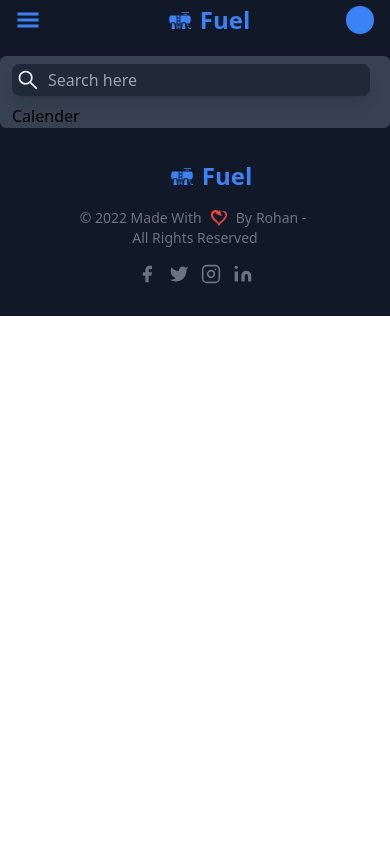
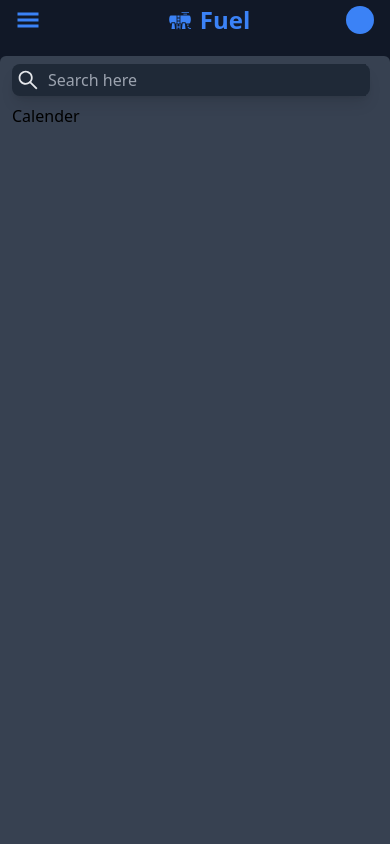
Before and after one commit to RohanSingh182003/Admin-Dashboard, a React (Vite) app: page /calender in a window 390 px wide. Shown: the top 844 px of the page. Built offline with nearby package versions, Linux system fonts and the light colour scheme.

Commit message:
createing other pages

```diff
--- a/src/App.jsx
+++ b/src/App.jsx
@@ -137,23 +137,21 @@ function App() {
           <div ref={ref} className='my-12 px-6 lg:px-0 py-14 lg:py-0 transform transition-transform -translate-x-full lg:translate-x-0 z-10 h-[100vh] absolute -top-10 bg-gray-900 left-0'>
             <ImCross onClick={toggleSidebar} className="absolute top-3 right-4 text-xl text-gray-500 lg:hidden cursor-pointer"/>
             <ul className='flex flex-col items-center space-y-5'>
-              <Link to={"/"} className='w-40 text-gray-300 flex items-center cursor-pointer font-semibold'><MdOutlineSpaceDashboard className="text-xl mx-2" /> Dashboard</Link>
-              <Link to={"fuelefficiency"} className='w-40 text-gray-300 flex items-center cursor-pointer font-semibold'><GiFuelTank className="text-xl mx-2" /> Fuel Efficiency</Link>
-              <Link to={"documents"} className='w-40 text-gray-300 flex items-center cursor-pointer font-semibold'><TiDocumentText className="text-xl mx-2" /> Documents</Link>
-              <Link to={"messages"} className='w-40 text-gray-300 flex items-center cursor-pointer font-semibold'><AiOutlineMessage className="text-xl mx-2" /> Messages</Link>
-              <Link to={"settings"} className='w-40 text-gray-300 flex items-center cursor-pointer font-semibold'><FiSettings className="text-xl mx-2" /> Settings</Link>
-              <Link to={"calender"} className='w-40 text-gray-300 flex items-center cursor-pointer font-semibold'><BsCalendar4Week className="text-xl mx-2" /> Calender</Link>
-              <Link to={"helpcenter"} className='w-40 text-gray-300 flex items-center cursor-pointer font-semibold'><MdOutlineCall className="text-xl mx-2" /> Help Center</Link>
+              <Link to={"/"} className='w-40 text-gray-300 flex items-center cursor-pointer font-semibold -ml-10'><div className="flex items-center my-1 lg:my-4 lg:ml-4 text-3xl text-blue-500"><GiFuelTank className="ml-8 mr-2 -mt-1" /> <p>Fuel</p>
+          </div></Link>
+              <Link to={"/"} className='w-40 text-gray-300 flex items-center cursor-pointer font-semibold hover:underline hover:underline-offset-4 hover:text-blue-500'><MdOutlineSpaceDashboard className="text-xl mx-2" /> Dashboard</Link>
+              <Link to={"fuelefficiency"} className='w-40 text-gray-300 flex items-center cursor-pointer font-semibold hover:underline hover:underline-offset-4 hover:text-blue-500'><GiFuelTank className="text-xl mx-2" /> Fuel Efficiency</Link>
+              <Link to={"documents"} className='w-40 text-gray-300 flex items-center cursor-pointer font-semibold hover:underline hover:underline-offset-4 hover:text-blue-500'><TiDocumentText className="text-xl mx-2" /> Documents</Link>
+              <Link to={"messages"} className='w-40 text-gray-300 flex items-center cursor-pointer font-semibold hover:underline hover:underline-offset-4 hover:text-blue-500'><AiOutlineMessage className="text-xl mx-2" /> Messages</Link>
+              <Link to={"settings"} className='w-40 text-gray-300 flex items-center cursor-pointer font-semibold hover:underline hover:underline-offset-4 hover:text-blue-500'><FiSettings className="text-xl mx-2" /> Settings</Link>
+              <Link to={"calender"} className='w-40 text-gray-300 flex items-center cursor-pointer font-semibold hover:underline hover:underline-offset-4 hover:text-blue-500'><BsCalendar4Week className="text-xl mx-2" /> Calender</Link>
+              <Link to={"helpcenter"} className='w-40 text-gray-300 flex items-center cursor-pointer font-semibold hover:underline hover:underline-offset-4 hover:text-blue-500'><MdOutlineCall className="text-xl mx-2" /> Help Center</Link>
               <Link to={"logout"} className='w-40 text-blue-600 flex items-center cursor-pointer font-semibold'><MdLogout className="text-xl mx-2 mt-28" /><span className="mt-28"> Log out</span></Link>
             </ul>
           </div>
         </div>
         {/* ----------------------Middle Section-------------------------------- */}
         <div className='w-full lg:w-10/12 relative bg-gray-700 rounded-md flex justify-evenly lg:p-4'>
-          <div className="absolute -top-14 hidden lg:block">
-        <div className="flex items-center my-1 lg:my-4 lg:ml-4 text-3xl text-blue-500"><GiFuelTank className="ml-8 mr-2 -mt-1" /> <p>Fuel</p>
-          </div>
-          </div>
           <div className="w-full lg:w-9/12 pl-3 pr-5">
             {/* search bar */}
             <div className="flex bg-gray-800 rounded-lg my-2 shadow-lg">
--- a/src/Components/Calender.jsx
+++ b/src/Components/Calender.jsx
@@ -2,7 +2,7 @@ import React from 'react'
 
 const Calender = () => {
   return (
-    <div>Calender</div>
+    <div className='h-[100vh] w-[100vw]'>Calender</div>
   )
 }
 
--- a/src/Components/DashBoard.jsx
+++ b/src/Components/DashBoard.jsx
@@ -2,7 +2,7 @@ import React from 'react'
 
 const DashBoard = () => {
   return (
-    <div>FuelEfficiency</div>
+    <div className='h-[100vh] w-[100vw]'>DashBoard</div>
   )
 }
 
--- a/src/Components/Documents.jsx
+++ b/src/Components/Documents.jsx
@@ -2,7 +2,7 @@ import React from 'react'
 
 const Documents = () => {
   return (
-    <div>Documents</div>
+    <div className='h-[100vh] w-[100vw]'>Documents</div>
   )
 }
 
--- a/src/Components/FuelEfficiency.jsx
+++ b/src/Components/FuelEfficiency.jsx
@@ -62,23 +62,23 @@ const FuelEfficiency = () => {
                 <p className="text-gray-400">Vehicle Control</p>
                 <div className="flex justify-between items-center lg:items-start overflow-x-scroll scrollbar-hide my-2 lg:my-0">
                   {/* drive duration */}
-                <div onClick={()=>{setDriveDuration(!driveDuration)}} className="h-24 lg:h-28 w-[45%] shadow-xl rounded-md bg-gray-800 p-2 cursor-pointer">
+                <div className="h-24 lg:h-28 w-[45%] shadow-xl rounded-md bg-gray-800 p-2 cursor-pointer">
                     <div className="bg-gray-900 p-2 rounded-md w-fit">
                       <BsStopwatch className="text-gray-100 text-xl" />
                     </div>
                     <p className="text-[0.6rem] w-20 text-gray-200 font-semibold my-1">Drive Duration</p>
-                    <div className={`flex items-center p-[0.1rem] my-2 rounded-xl ${driveDuration?'bg-gray-100':'border text-gray-300'} w-fit`}>
+                    <div onClick={()=>{setDriveDuration(!driveDuration)}} className={`flex items-center p-[0.1rem] my-2 rounded-xl ${driveDuration?'bg-gray-100':'border text-gray-300'} w-fit`}>
                       <p className="text-[0.6rem]">{driveDuration?'On':'Off'}</p>
                       <div className={`h-3 w-3 rounded-full ${driveDuration?'bg-blue-500':'bg-gray-300'} ml-1`}></div>
                     </div>
                   </div>
                   {/* alert sync */}
-                  <div onClick={()=>{setAlertSync(!alertSync)}} className="h-24 lg:h-28 w-[45%] shadow-xl rounded-md bg-gray-800 p-2 cursor-pointer">
+                  <div className="h-24 lg:h-28 w-[45%] shadow-xl rounded-md bg-gray-800 p-2 cursor-pointer">
                     <div className="bg-gray-900 p-2 rounded-md w-fit">
                       <AiOutlineWarning className="text-gray-100 text-xl" />
                     </div>
                     <p className="text-[0.6rem] w-20 text-gray-200 font-semibold my-1">Alert Sync</p>
-                    <div className={`flex items-center p-[0.1rem] my-2 rounded-xl ${alertSync?'bg-gray-100':'border text-gray-300'} w-fit`}>
+                    <div onClick={()=>{setAlertSync(!alertSync)}} className={`flex items-center p-[0.1rem] my-2 rounded-xl ${alertSync?'bg-gray-100':'border text-gray-300'} w-fit`}>
                       <p className="text-[0.6rem]">{alertSync?'On':'Off'}</p>
                       <div className={`h-3 w-3 rounded-full ${alertSync?'bg-blue-500':'bg-gray-300'} ml-1`}></div>
                     </div>
--- a/src/Components/HelpCenter.jsx
+++ b/src/Components/HelpCenter.jsx
@@ -2,7 +2,7 @@ import React from 'react'
 
 const HelpCenter = () => {
   return (
-    <div>HelpCenter</div>
+    <div className='h-[100vh] w-[100vw]'>HelpCenter</div>
   )
 }
 
--- a/src/Components/Messages.jsx
+++ b/src/Components/Messages.jsx
@@ -2,7 +2,7 @@ import React from 'react'
 
 const Messages = () => {
   return (
-    <div>Messages</div>
+    <div className='h-[100vh] w-[100vw]'>Messages</div>
   )
 }
 
--- a/src/Components/Settings.jsx
+++ b/src/Components/Settings.jsx
@@ -2,7 +2,7 @@ import React from 'react'
 
 const Settings = () => {
   return (
-    <div>Settings</div>
+    <div className='h-[100vh] w-[100vw]'>Settings</div>
   )
 }
 
```
